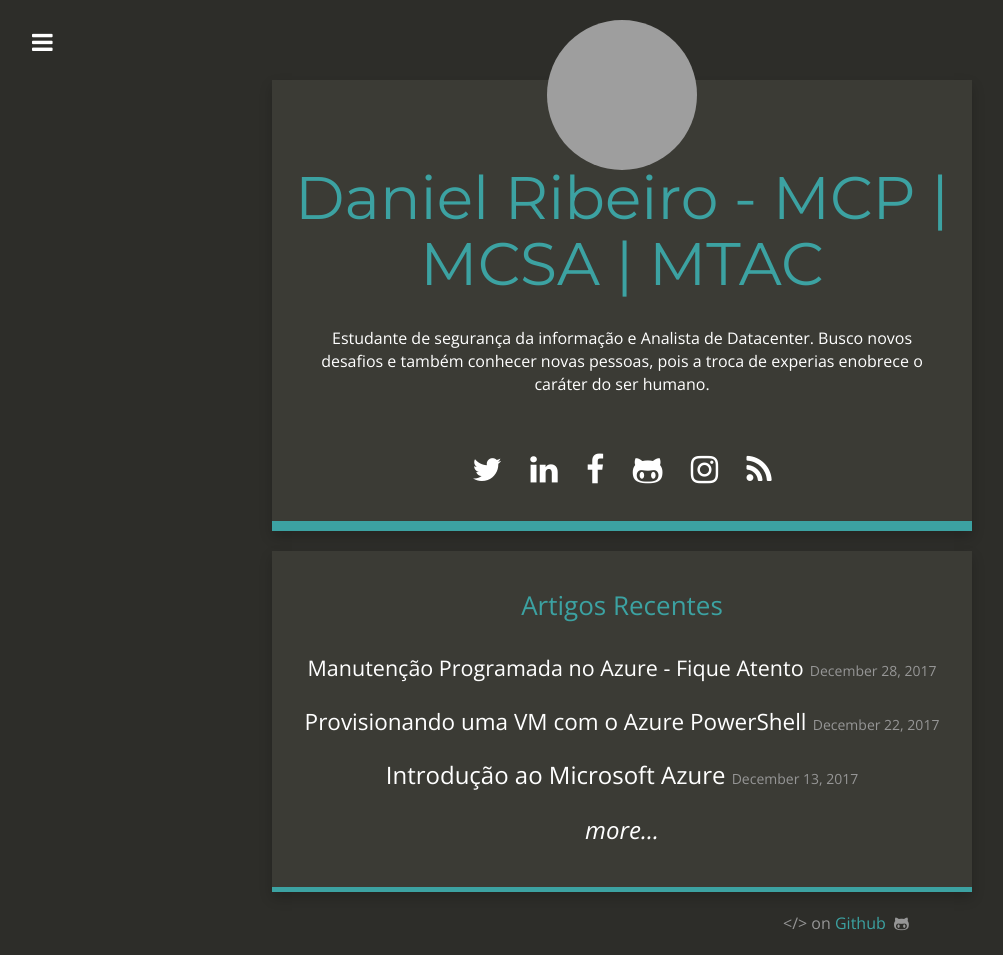
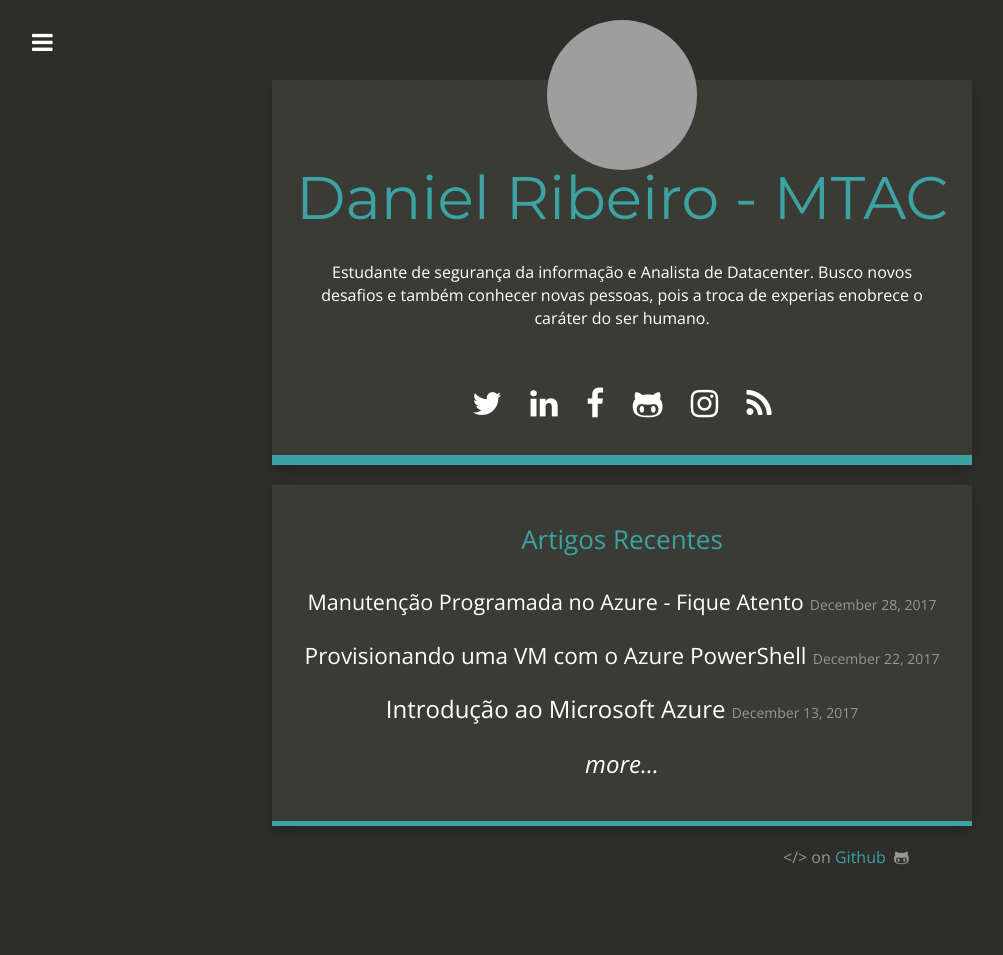
Before and after one commit to daribei/xdanielribeiro.github.io, a Jekyll site: the page built from index.html, in a window 1280 px wide. Shown: the whole page, without its empty margins (18-1021 px from the left). Built offline with Jekyll 4.4.1, drawn with Linux system fonts in a browser that asks for light colours; nearby versions of some CDN libraries; after the commit the page ends 900 px from its top, so only the background shows below that; grey boxes are pictures that could not be loaded.

Commit message:
Change Index

```diff
--- a/_config.yml
+++ b/_config.yml
@@ -1,5 +1,5 @@
 # Site settings
-title: "Daniel Ribeiro - MCP | MCSA | MTAC"
+title: "Daniel Ribeiro - MTAC"
 email: xdanielribeiro@outlook.com.br
 #description: "A dark blog theme for Jekyll."
 description: "Compartilhando conhecimento..."
```
